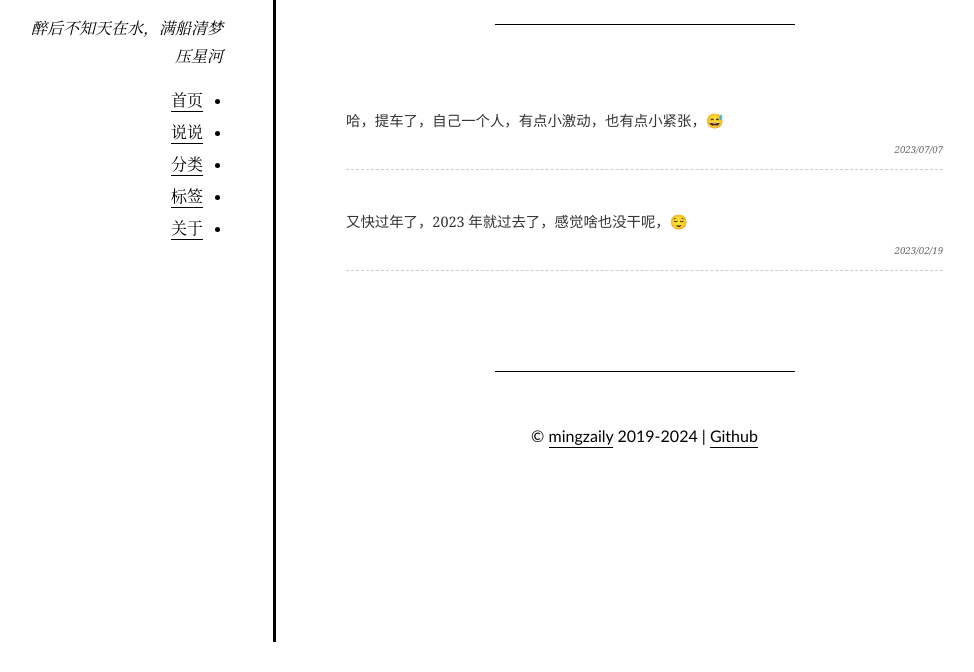
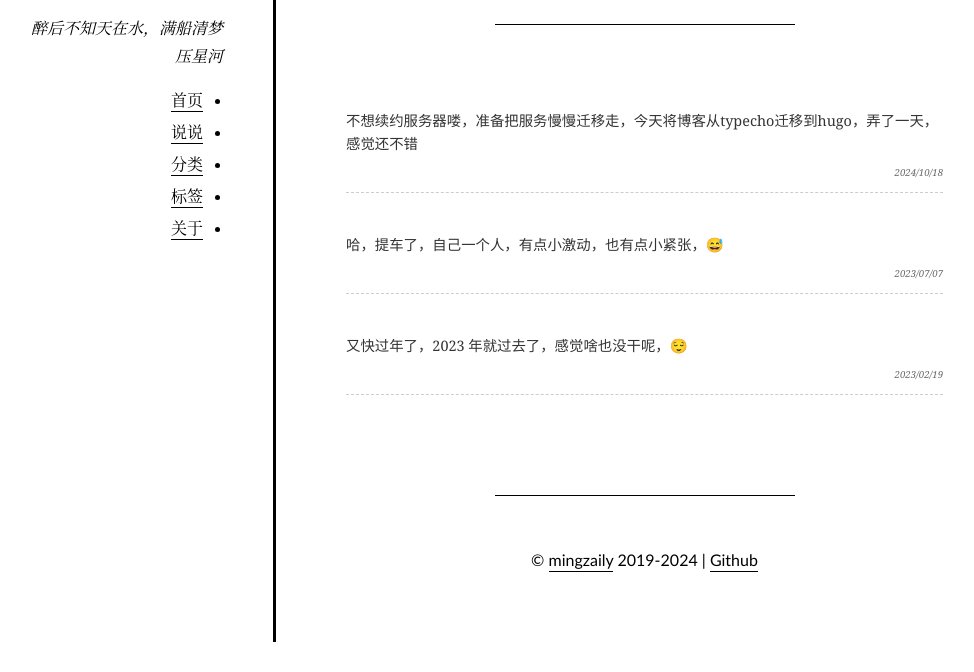
Before and after one commit to mingzaily/mingzaily.github.io, a plain HTML site: page shuoshuo/index.html in a window 1280 px wide. Shown: the part 128-800 px from the top of the page, without its empty margins (147-1121 px from the left). Drawn offline with Linux system fonts and the light colour scheme.

Commit message:
deploy: mingzaily/blog@17878dbed939f1e6bfe9ba291bfff97748184a29

```diff
--- a/shuoshuo/index.html
+++ b/shuoshuo/index.html
@@ -2,4 +2,4 @@
 <meta property="og:title" content="说说 - 星河"><meta name=twitter:card content="summary"><link rel=stylesheet href=/css/style.css><link rel=stylesheet href=/css/fonts.css><link rel=stylesheet href=/css/diary.css></head><body class=shuoshuo><header class=masthead><h1><a href=/>星河</a></h1><p class=tagline>醉后不知天在水，满船清梦压星河</p><nav class=menu><input id=menu-check type=checkbox hidden>
 <label id=menu-label for=menu-check class=unselectable hidden><span class="icon close-icon">✕</span>
 <span class="icon open-icon">☰</span>
-<span class=text>Menu</span></label><ul><li><a href=/>首页</a></li><li><a href=/shuoshuo>说说</a></li><li><a href=/categories/>分类</a></li><li><a href=/tags/>标签</a></li><li><a href=/about/>关于</a></li></ul></nav></header><article class=main><header class=title><h1>说说</h1><h3></h3><hr></header><div class=diary-container><div class=diary-content><ul class=diary-list><li class=diary-entry><p class=diary-text>哈，提车了，自己一个人，有点小激动，也有点小紧张，😅</p><p class=diary-date>2023/07/07</p></li><li class=diary-entry><p class=diary-text>又快过年了，2023 年就过去了，感觉啥也没干呢，😌</p><p class=diary-date>2023/02/19</p></li></ul></div></div><footer><hr><div class=copyright>© <a href=https://mingzaily.com>mingzaily</a> 2019-2024 | <a href=https://github.com/mingzaily>Github</a></div></footer></article></body></html>
+<span class=text>Menu</span></label><ul><li><a href=/>首页</a></li><li><a href=/shuoshuo>说说</a></li><li><a href=/categories/>分类</a></li><li><a href=/tags/>标签</a></li><li><a href=/about/>关于</a></li></ul></nav></header><article class=main><header class=title><h1>说说</h1><h3></h3><hr></header><div class=diary-container><div class=diary-content><ul class=diary-list><li class=diary-entry><p class=diary-text>不想续约服务器喽，准备把服务慢慢迁移走，今天将博客从typecho迁移到hugo，弄了一天，感觉还不错</p><p class=diary-date>2024/10/18</p></li><li class=diary-entry><p class=diary-text>哈，提车了，自己一个人，有点小激动，也有点小紧张，😅</p><p class=diary-date>2023/07/07</p></li><li class=diary-entry><p class=diary-text>又快过年了，2023 年就过去了，感觉啥也没干呢，😌</p><p class=diary-date>2023/02/19</p></li></ul></div></div><footer><hr><div class=copyright>© <a href=https://mingzaily.com>mingzaily</a> 2019-2024 | <a href=https://github.com/mingzaily>Github</a></div></footer></article></body></html>
```
